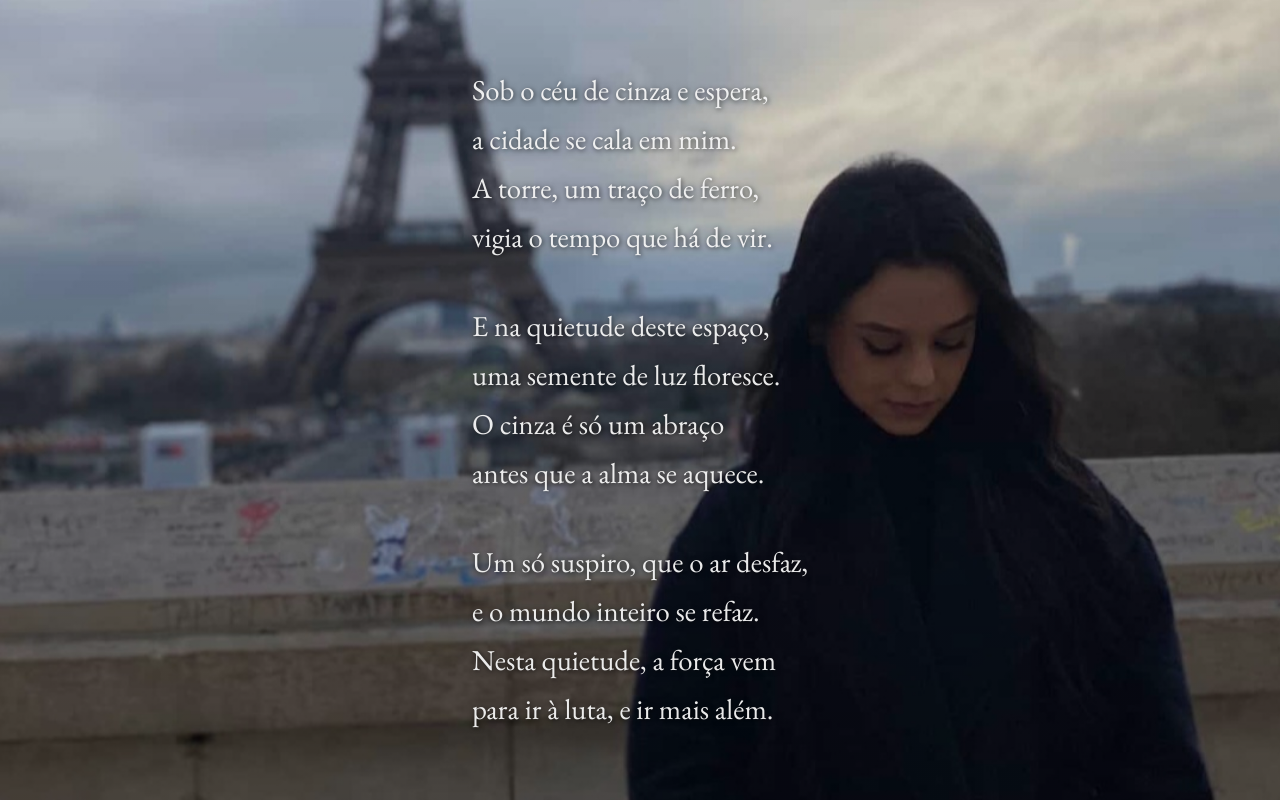
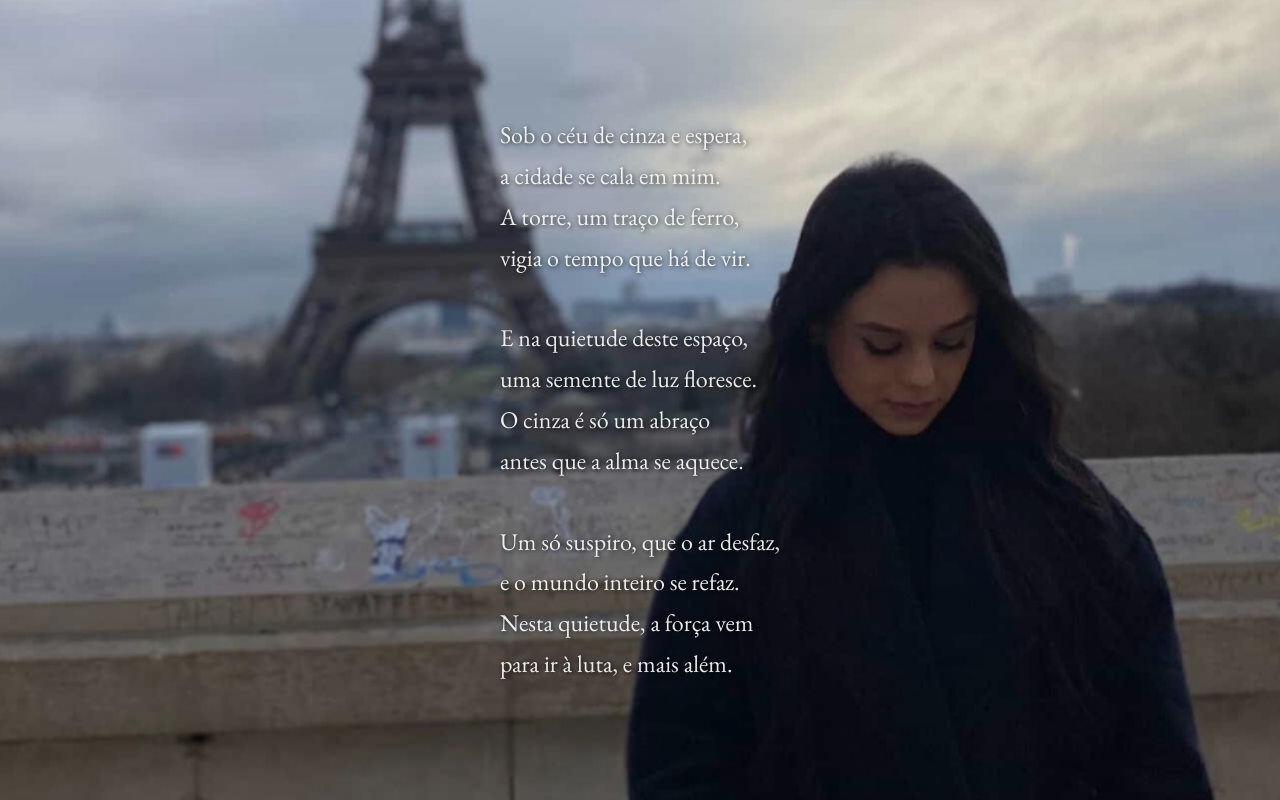
Before and after one commit to JohnDoe-MGS/img, a plain HTML site: page index.html in a window 1280 px wide. Drawn offline with nearby package versions, Linux system fonts and the light colour scheme.

Commit message:
Update index.html

```diff
--- a/index.html
+++ b/index.html
@@ -29,11 +29,11 @@
             min-height: 100vh;
 
             /*
-             * A imagem de fundo é aplicada com um gradiente linear mais suave.
-             * Isso dá mais destaque à imagem, como solicitado, mantendo a legibilidade.
+             * A imagem de fundo é aplicada com um gradiente linear ainda mais sutil.
+             * Isso aumenta o contraste e dá mais destaque à imagem, como solicitado.
              */
             background:
-                linear-gradient(rgba(0, 0, 0, 0.15), rgba(0, 0, 0, 0.35)),
+                linear-gradient(rgba(0, 0, 0, 0.1), rgba(0, 0, 0, 0.25)),
                 url('WORK.jpg');
 
             /*
@@ -72,7 +72,7 @@
             text-align: left;
 
             /* Sombra de texto sutil para destacar as palavras do fundo */
-            text-shadow: 1px 1px 5px rgba(0, 0, 0, 0.7);
+            text-shadow: 1px 1px 5px rgba(0, 0, 0, 0.8);
 
             /* Adiciona um preenchimento para que o texto não toque as bordas da tela */
             padding: 2rem;
@@ -86,8 +86,8 @@
          * Ajustes finos na tipografia para um impacto poético.
          */
         .poema p {
-            /* Tamanho da fonte aumentado para maior destaque */
-            font-size: 1.8rem;
+            /* Tamanho da fonte diminuído, como solicitado */
+            font-size: 1.5rem;
             line-height: 1.7; /* Espaçamento entre linhas para melhor leitura */
             font-weight: 400; /* Peso da fonte regular */
             margin: 0;
@@ -101,7 +101,7 @@
         /* Media query para ajustar o tamanho da fonte em telas menores (celulares) */
         @media (max-width: 600px) {
             .poema p {
-                font-size: 1.4rem;
+                font-size: 1.2rem;
             }
         }
     </style>
@@ -130,7 +130,7 @@
                 Um só suspiro, que o ar desfaz,<br>
                 e o mundo inteiro se refaz.<br>
                 Nesta quietude, a força vem<br>
-                para ir à luta, e ir mais além.
+                para ir à luta, e mais além.
             </p>
         </div>
     </main>
```
